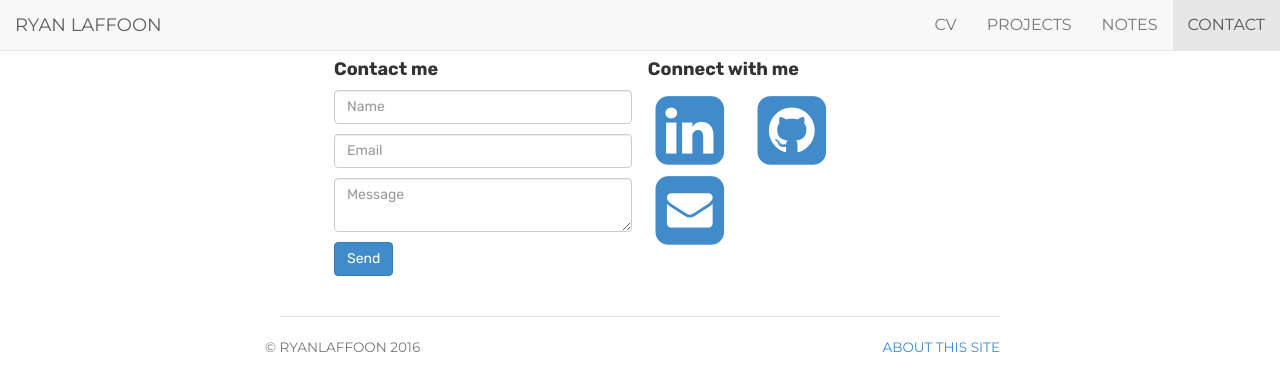
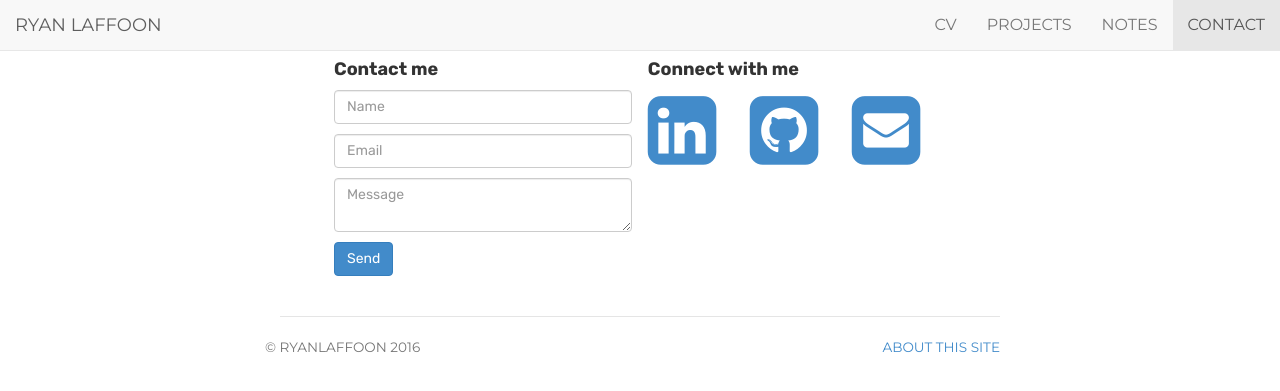
Before and after one commit to ryanlaffoon/ryanlaffoon.github.io, a Jekyll site: the page built from contact/index.html, in a window 1280 px wide. Shown: the top 391 px of the page. Built offline with Jekyll 4.4.1, drawn with Linux system fonts in a browser that asks for light colours.

Commit message:
Update index.html

```diff
--- a/contact/index.html
+++ b/contact/index.html
@@ -17,10 +17,12 @@ description: Contact information for Ryan Laffoon, A Developer and Musician livi
             <input type="submit" class="btn btn-primary" value="Send">
         </form>
     </div>
-    <div class="contactIcons row-fluid span6">
+    <div class="contactIcons span6">
         <h4>Connect with me</h4>
-        <div class="contactIcon span4"><a href="https://www.linkedin.com/in/ryan-laffoon/"><i class="fa fa-linkedin-square fa-5x"></i></a></div>
-        <div class="contactIcon span4"><a href="https://github.com/ryanlaffoon"><i class="fa fa-github-square fa-5x"></i></a></div>
-        <div class="contactIcon span4"><a href="mailto:ryan_laffoon@msn.com"><i class="fa fa-envelope-square fa-5x"></i></a></div>
+        <div class="row-fluid">
+            <div class="contactIcon span4"><a href="https://www.linkedin.com/in/ryan-laffoon/"><i class="fa fa-linkedin-square fa-5x"></i></a></div>
+            <div class="contactIcon span4"><a href="https://github.com/ryanlaffoon"><i class="fa fa-github-square fa-5x"></i></a></div>
+            <div class="contactIcon span4"><a href="mailto:ryan_laffoon@msn.com"><i class="fa fa-envelope-square fa-5x"></i></a></div>
+        </div>
     </div>
 </div>
```
